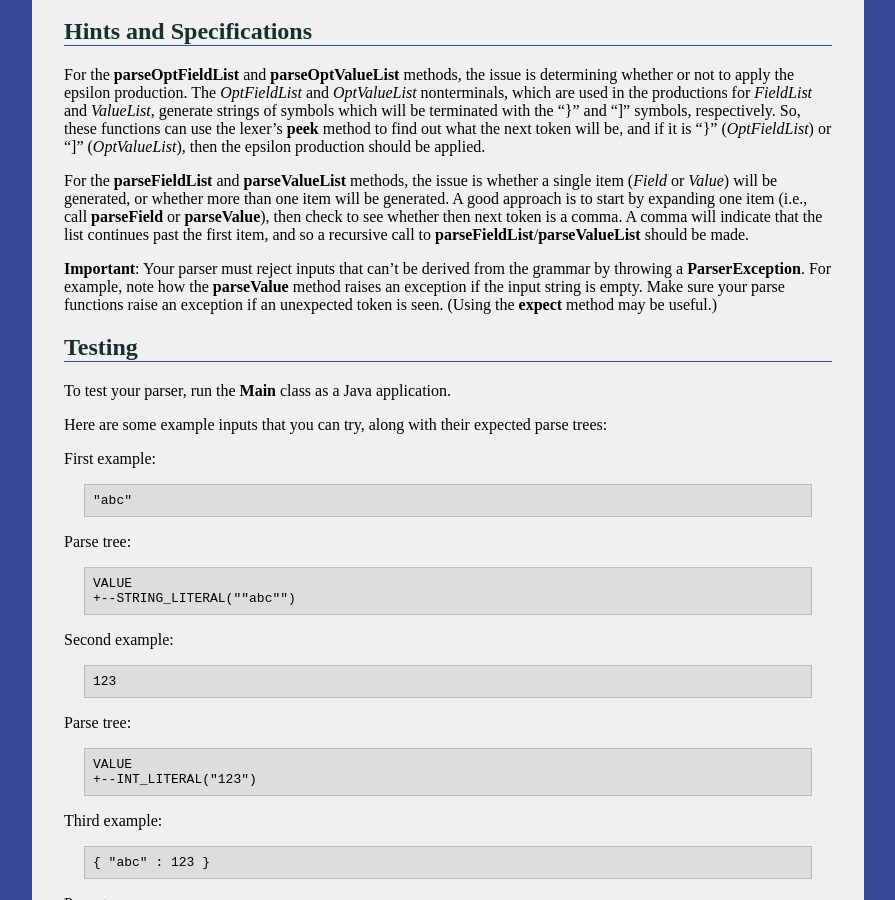
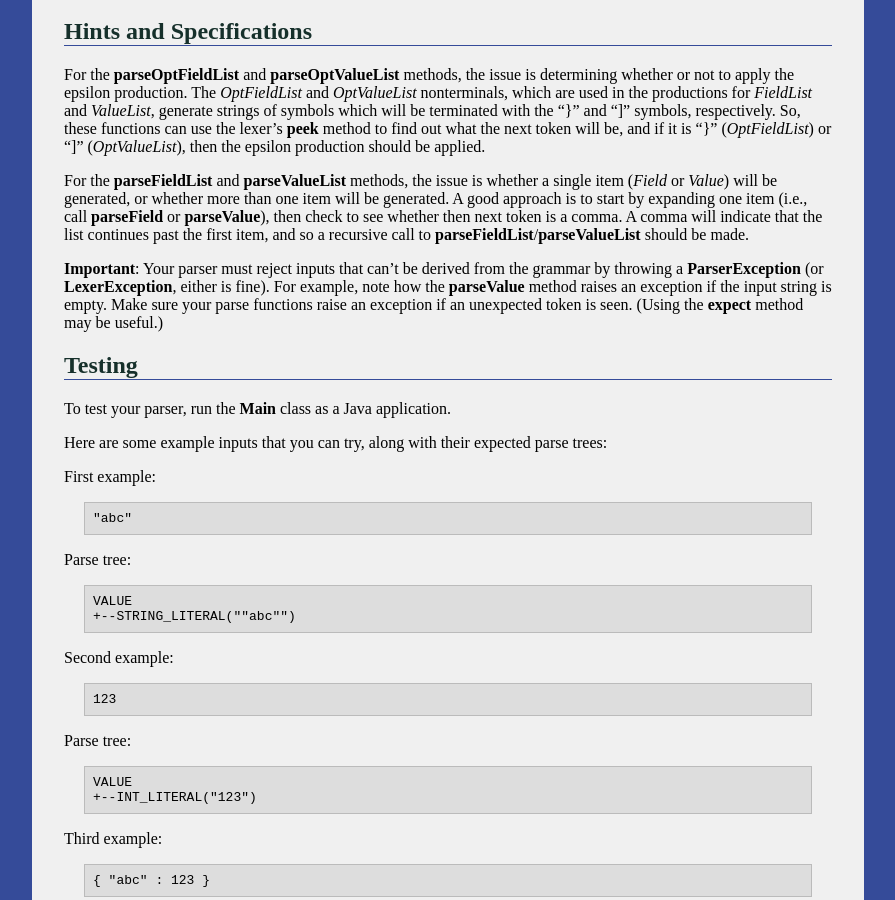
Before and after one commit to ycpcs/cs340-fall2017, a Jekyll site: the page built from assign/assign03.md, in a window 1280 px wide and 900 px high, scrolled down 1159 px. Shown: the whole window, without its empty margins (192-1087 px from the left). Built offline with Jekyll 4.4.1, drawn with Linux system fonts in a browser that asks for light colours.

Commit message:
note about reporting parse errors

```diff
--- a/assign/assign03.md
+++ b/assign/assign03.md
@@ -62,7 +62,7 @@ For the **parseOptFieldList** and **parseOptValueList** methods, the issue is de
 
 For the **parseFieldList** and **parseValueList** methods, the issue is whether a single item (*Field* or *Value*) will be generated, or whether more than one item will be generated. A good approach is to start by expanding one item (i.e., call **parseField** or **parseValue**), then check to see whether then next token is a comma. A comma will indicate that the list continues past the first item, and so a recursive call to **parseFieldList**/**parseValueList** should be made.
 
-**Important**: Your parser must reject inputs that can't be derived from the grammar by throwing a **ParserException**.  For example, note how the **parseValue** method raises an exception if the input string is empty.  Make sure your parse functions raise an exception if an unexpected token is seen.  (Using the **expect** method may be useful.)
+**Important**: Your parser must reject inputs that can't be derived from the grammar by throwing a **ParserException** (or **LexerException**, either is fine).  For example, note how the **parseValue** method raises an exception if the input string is empty.  Make sure your parse functions raise an exception if an unexpected token is seen.  (Using the **expect** method may be useful.)
 
 Testing
 -------
```
Also changed, not shown: index.md (+1 -0 lines).
